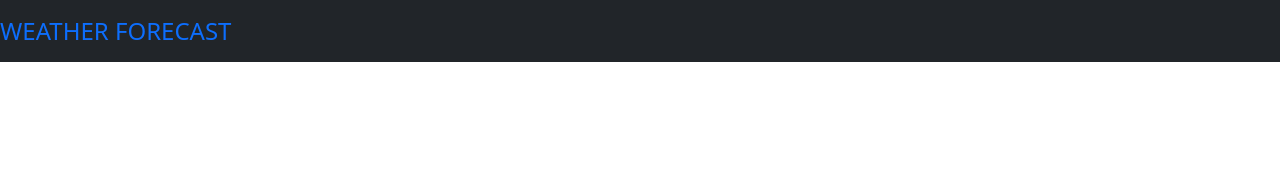
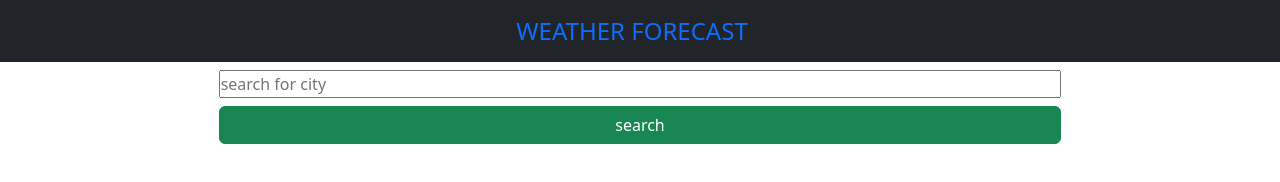
Before and after one commit to nihalmujawar121/wether-app, a website: page index.html in a window 1280 px wide. Drawn offline with nearby package versions, Linux system fonts and the light colour scheme.

Commit message:
added input and button element

```diff
--- a/css/style.css
+++ b/css/style.css
@@ -0,0 +1,4 @@
+*{
+    margin: 0;
+    padding: 0;
+}
--- a/index.html
+++ b/index.html
@@ -4,8 +4,8 @@
     <meta charset="UTF-8" />
     <meta name="viewport" content="width=device-width, initial-scale=1.0" />
     <title>Document</title>
+    <script src="scripts/index.js" defer></script>
     <link rel="stylesheet" href="css/style.css" />
-    <script src="scripts/index.js" defer></script>
     <link
       rel="stylesheet"
       href="node_modules/bootstrap/dist/css/bootstrap.min.css" />
@@ -14,10 +14,13 @@
       defer></script>
   </head>
   <body>
-    <nav class="navbar navbar-expand-lg bg-dark">
-      <a class="navbar-brand text-primary fs-4 text-center" href="#"
-        >WEATHER FORECAST</a
-      >
+    <nav class="navbar navbar-expand-lg bg-dark d-flex justify-content-center">
+      <a class="navbar-brand text-primary fs-4" href="#">WEATHER FORECAST</a>
     </nav>
+    <div
+      class="d-flex flex-column justify-content-center align-items-center m-2">
+      <input type="text" placeholder="search for city" class="col-8 mb-2" />
+      <button type="button" class="btn btn-success col-8">search</button>
+    </div>
   </body>
 </html>
```
Also changed, not shown: 1 other file.
